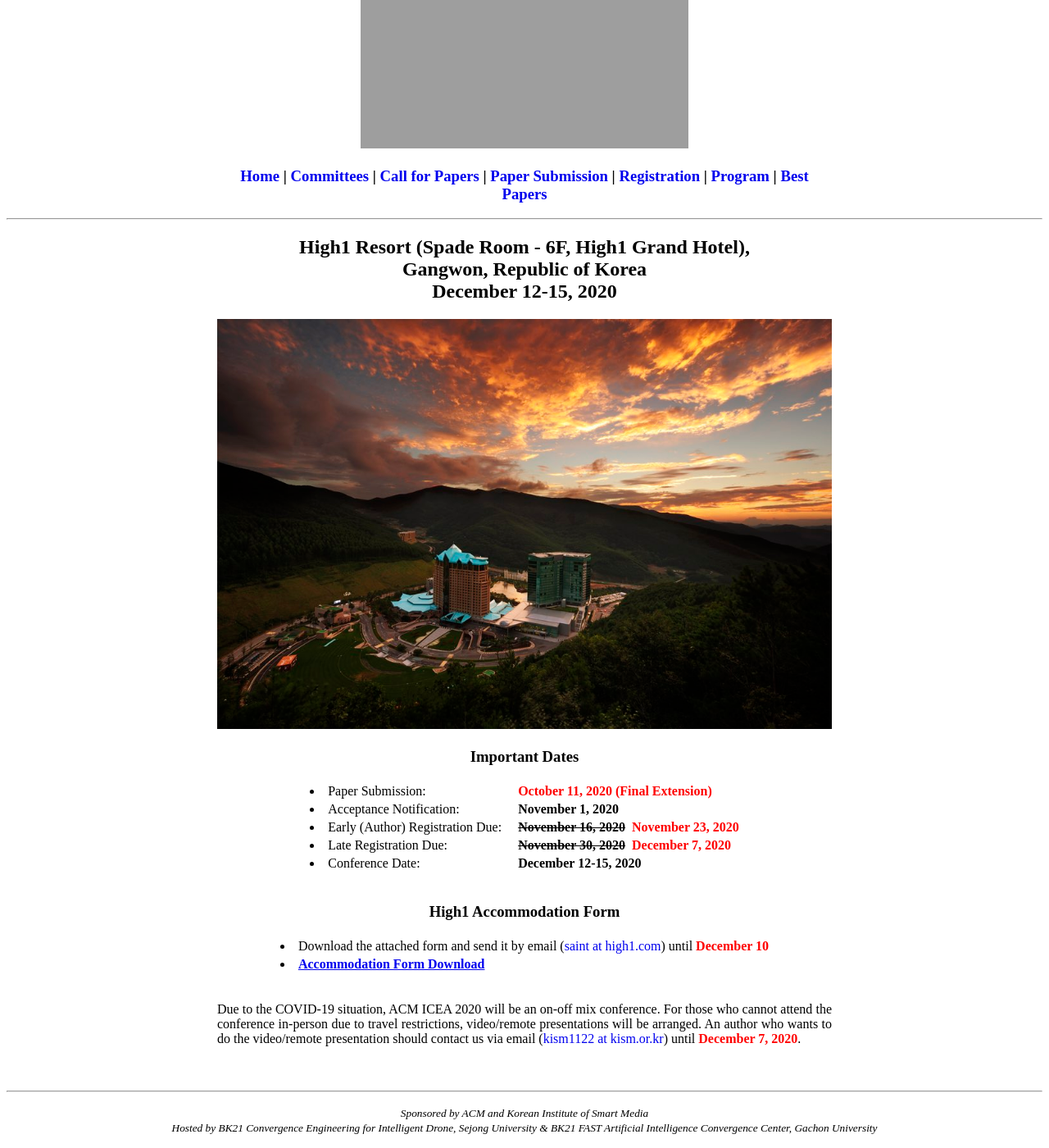
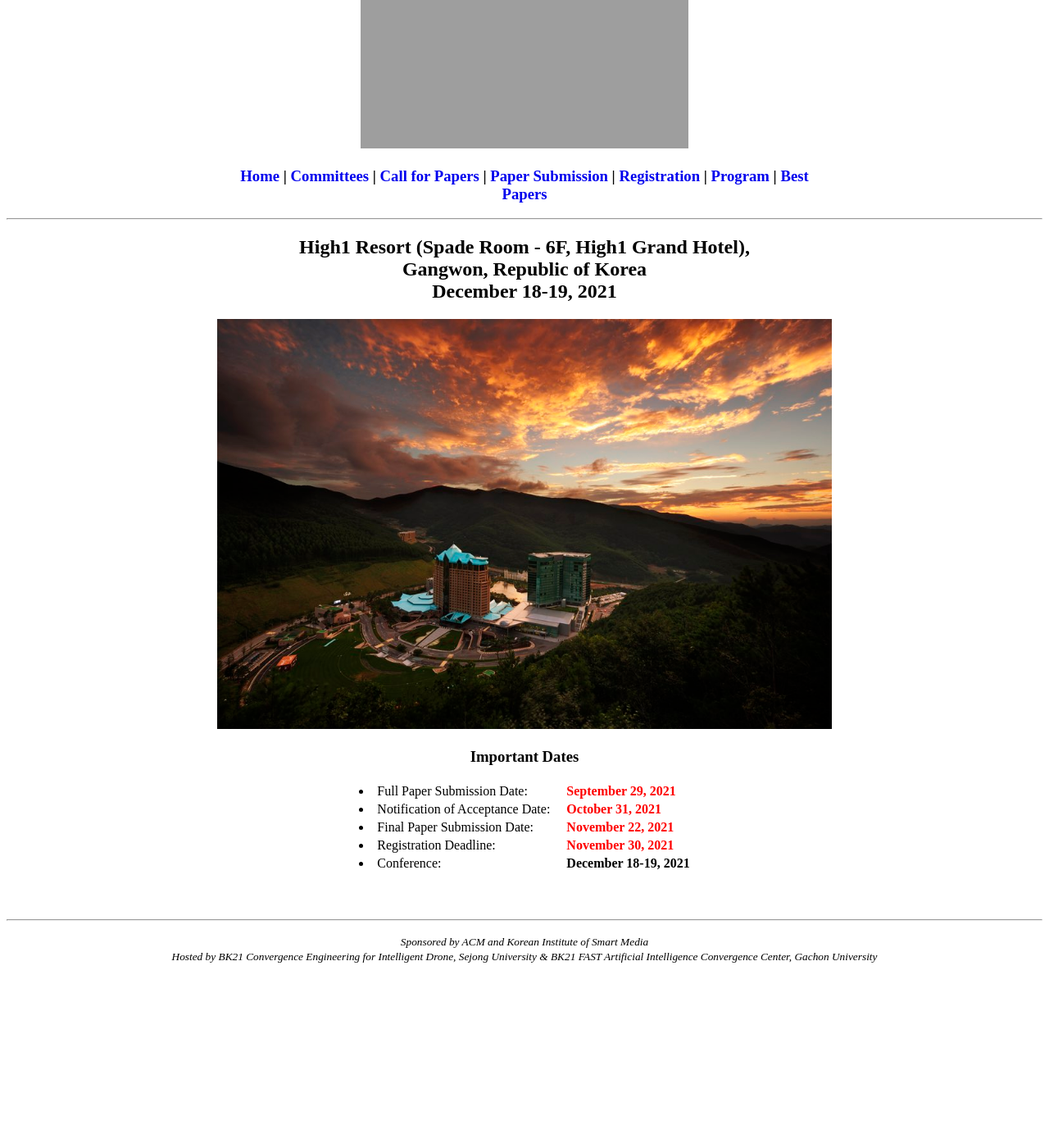
Before and after one commit to icea-conf/2021, a Jekyll site: the page built from index.html, in a window 1280 px wide and 1400 px high, scrolled down 127 px. Shown: the whole window at 82% size. Built offline with Jekyll 4.4.1, drawn with Linux system fonts in a browser that asks for light colours; the list of posts is cut into pages by our own code; after the commit the page ends 1318 px from its top, so only the background shows below that.

Commit message:
Update index.html

```diff
--- a/index.html
+++ b/index.html
@@ -9,7 +9,7 @@ title: ACM ICEA 2021
                   <h2>
                         High1 Resort (Spade Room - 6F, High1 Grand Hotel),</br>
                         Gangwon, Republic of Korea</br>
-                        December 12-15, 2020
+                        December 18-19, 2021
                   </h2>
 
             <img src="https://icea-conf.github.io/2021/image/ICEA2020_Background.jpg" alt="" style="max-width: 100%; height: auto;">
@@ -20,65 +20,49 @@ title: ACM ICEA 2021
                         <tbody>
                               <tr>
                                     <td>
-                                          <li>Paper Submission: </li>
+                                          <li>Full Paper Submission Date: </li>
                                     </td>
                                     <td>
-                                          <b style="color:#FF0000">&nbsp; &nbsp; October 11, 2020 (Final Extension)</b>
+                                          <b style="color:#FF0000">&nbsp; &nbsp; September 29, 2021</b>
                                     </td>
                               </tr>
                               <tr>
                                     <td>
-                                          <li>Acceptance Notification: </li>
+                                          <li>Notification of Acceptance Date: </li>
                                     </td>
                                     <td>
-                                          <b>&nbsp; &nbsp; November 1, 2020</b>
+                                          <b style="color:#FF0000">&nbsp; &nbsp; October 31, 2021</b>
                                     </td>
                               </tr>
                               <tr>
                                     <td>
-                                          <li>Early (Author) Registration Due: </li>
+                                          <li>Final Paper Submission Date: </li>
                                     </td>
                                     <td>
-                                          <b>&nbsp; &nbsp; <del>November 16, 2020</del></b><b style="color:#FF0000">&nbsp; November 23, 2020</b>
+                                          <b style="color:#FF0000">&nbsp; &nbsp; November 22, 2021</b>
                                     </td>
                               </tr>
                               <tr>
                                     <td>
-                                          <li>Late Registration Due: </li>
+                                          <li>Registration Deadline: </li>
                                     </td>
                                     <td>
-                                          <b>&nbsp; &nbsp; <del>November 30, 2020</del></b><b style="color:#FF0000">&nbsp; December 7, 2020</b>
+                                          <b style="color:#FF0000">&nbsp; &nbsp; November 30, 2021</b>
                                     </td>
                               </tr>
                               <tr>
                                     <td>
-                                          <li>Conference Date: </li>
+                                          <li>Conference: </li>
                                     </td>
                                     <td>
-                                          <b>&nbsp; &nbsp; December 12-15, 2020</b>
+                                          <b>&nbsp; &nbsp; December 18-19, 2021</b>
                                     </td>
                               </tr>
                         </tbody>
                   </table>
             </div></br>
 
-            <div>
-                  <h3>High1 Accommodation Form</h3>
-                  <table>
-                        <tbody>
-                              <tr>
-                                    <td><li><a style="text-align: justify">Download the attached form and send it by email (<a style="text-decoration:none" href="mailto:saint@high1.com">saint at high1.com</a>) until <b style="color: #FF0000">December 10</b></a></li></td>
-                              </tr>
-                              <tr>
-                                    <td><li><a style="text-align: justify"><b><a href="https://icea-conf.github.io/2021/registration/high1-reservation-form.hwp">Accommodation Form Download</a></b></a></li>
-                              </tr>
-                        </tbody>
-                  </table>
-            </div></br>
             </center>
 
-            <div>
-                  <p style="text-align: justify">Due to the COVID-19 situation, ACM ICEA 2020 will be an on-off mix conference. For those who cannot attend the conference in-person due to travel restrictions, video/remote presentations will be arranged. An author who wants to do the video/remote presentation should contact us via email (<a style="text-decoration:none" href="mailto:kism1122@kism.or.kr">kism1122 at kism.or.kr</a>) until <b style="color:#FF0000">December 7, 2020</b>.</p>
-            </div>
       </div>
 </div>
```
